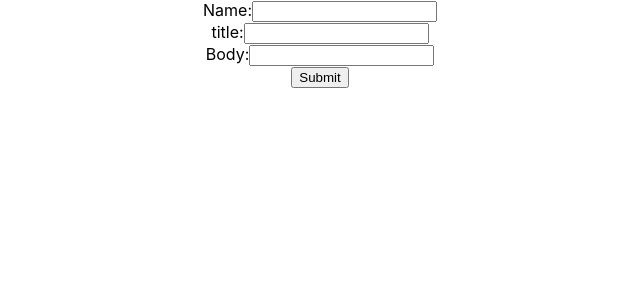
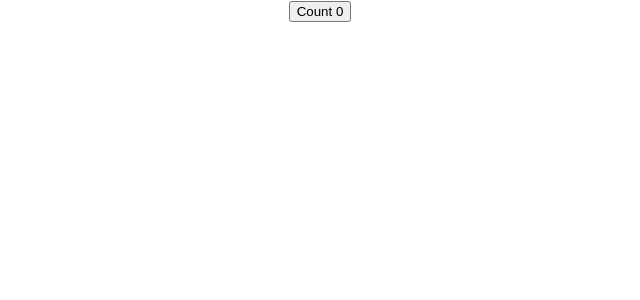
Before and after one commit to fabuloussTeam/reactRevision, a React (Create React App) app: page / in a window 1280 px wide. Shown: the top 300 px of the page, without its empty margins (320-960 px from the left). Built offline with nearby package versions, Linux system fonts and the light colour scheme.

Commit message:
Utilisation de useState

```diff
--- a/src/App.js
+++ b/src/App.js
@@ -29,6 +29,7 @@
 import { UserProvider } from './components/userContext';
 import PostList from './components/PostList';
 import PostForm from './components/PostForm';
+import HookCounter from './components/HookCounter';
 
 function App() {
 
@@ -36,11 +37,11 @@
   return (
     <div className="App">
 
+     <HookCounter />
 
-     <PostForm />
 
-      { /* Requete HTTP GET <PostList />*/ }
-
+     {/* Requete HTTP POST  <PostForm /> */}
+     { /* Requete HTTP GET <PostList />*/ }
     {/**
      * Context part01 & part02
 
--- /dev/null
+++ b/src/components/HookCounter.js
@@ -0,0 +1,15 @@
+import React, { useState } from 'react';
+
+function HookCounter() {
+
+    const [count, setCount] = useState(0);
+
+
+    return (
+        <div>
+            <button onClick={()=>setCount(count + 1)}>Count {count}</button>
+        </div>
+     );
+}
+
+export default HookCounter;
```
